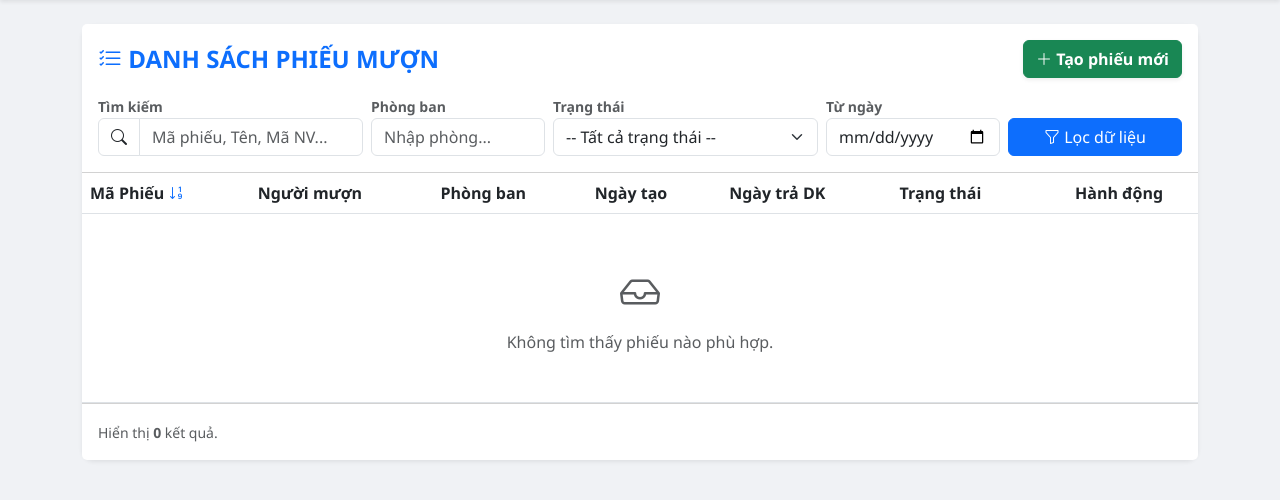
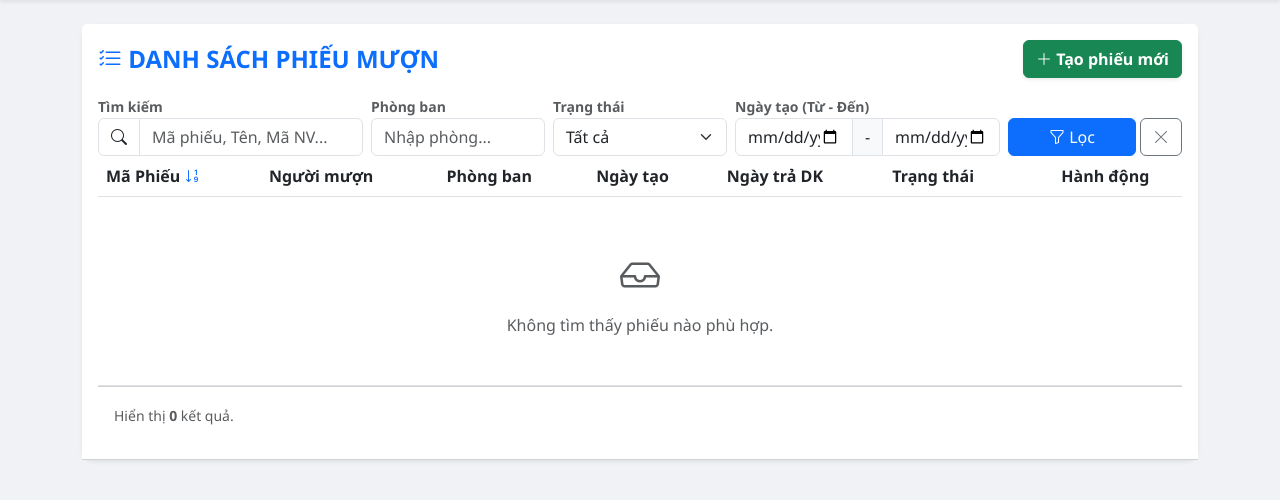
Before and after one commit to JauntyMonkey144/quanlykho, a Django app: page /loan/list/ in a window 1280 px wide. Shown: the part 56-556 px from the top of the page. Run offline with Django 5.2, Linux system fonts and the light colour scheme; the visitor is signed in with stand-in values (Sample User, id 1); data that the repository does not hold is empty; some libraries are stand-ins or nearby versions.

Commit message:
Update loan_list.html

```diff
--- a/templates/warehouse/loan_list.html
+++ b/templates/warehouse/loan_list.html
@@ -13,6 +13,10 @@
         </div>
 
 <form method="get" class="row g-2 align-items-end">
+        {% if current_sort %}
+        <input type="hidden" name="sort" value="{{ current_sort }}">
+        {% endif %}
+
         <div class="col-md-3">
             <label class="small text-muted fw-bold">Tìm kiếm</label>
             <div class="input-group">
@@ -26,27 +30,30 @@
             <input type="text" name="dept" class="form-control" placeholder="Nhập phòng..." value="{{ current_dept }}">
         </div>
 
-            <div class="col-md-3">
+        <div class="col-md-2">
             <label class="small text-muted fw-bold">Trạng thái</label>
             <select name="status" class="form-select">
-                    <option value="">-- Tất cả trạng thái --</option>
+                <option value="">Tất cả</option>
                 {% for code, label in status_choices %}
                     <option value="{{ code }}" {% if current_status == code %}selected{% endif %}>{{ label }}</option>
                 {% endfor %}
             </select>
         </div>
 
-            <div class="col-md-2">
-                <label class="small text-muted fw-bold">Từ ngày</label>
-                <input type="date" name="date_from" class="form-control" value="{{ current_date_from }}">
-            </div>
-            <div class="col-md-2">
-                <div class="d-grid">
-                    <button type="submit" class="btn btn-primary"><i class="bi bi-funnel"></i> Lọc dữ liệu</button>
+        <div class="col-md-3">
+            <label class="small text-muted fw-bold">Ngày tạo (Từ - Đến)</label>
+            <div class="input-group">
+                <input type="date" name="date_from" class="form-control" value="{{ current_date_from }}" title="Từ ngày">
+                <span class="input-group-text">-</span>
+                <input type="date" name="date_to" class="form-control" value="{{ current_date_to }}" title="Đến ngày">
             </div>
         </div>
+
+        <div class="col-md-2 d-flex gap-1">
+            <button type="submit" class="btn btn-primary flex-grow-1"><i class="bi bi-funnel"></i> Lọc</button>
+            <a href="{% url 'loan_list' %}" class="btn btn-outline-secondary" title="Xóa bộ lọc"><i class="bi bi-x-lg"></i></a>
+        </div>
     </form>
-    </div>
 
     <div class="card-body p-0">
         <div class="table-responsive">
```
Lines whose indentation alone changed are shown as unchanged.
